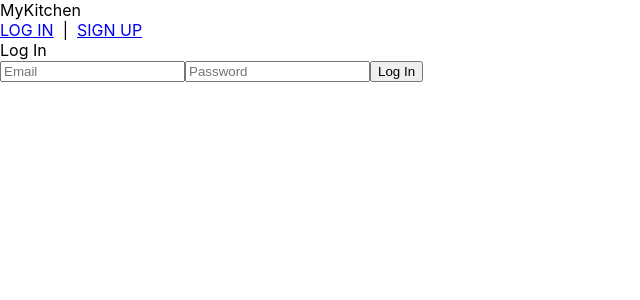
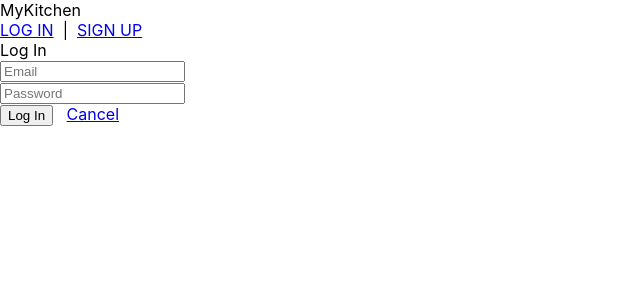
Before and after one commit to eag58914/leveler-app-mern, a React (Create React App) app: page /login in a window 1280 px wide. Shown: the top 300 px of the page, without its empty margins (0-640 px from the left). Built offline with nearby package versions, Linux system fonts and the light colour scheme.

Commit message:
added functions

```diff
--- a/src/pages/LoginPage/LoginPage.jsx
+++ b/src/pages/LoginPage/LoginPage.jsx
@@ -1,5 +1,6 @@
 import React, { Component } from 'react';
 import { Link } from 'react-router-dom';
+import userService from '../../utils/userServices';
 
 class LoginPage extends Component {
 	state = {
@@ -7,15 +8,36 @@ class LoginPage extends Component {
 		pw: ''
 	};
 
-	handleSubmit = (e) => {
+	handleChange = (e) => {
+		this.setState({
+			// Using ES2015 Computed Property Names
+			[e.target.name]: e.target.value
+		});
+	};
+
+	handleSubmit = async (e) => {
 		e.preventDefault();
+		try {
+			console.log('hi1');
+			await userService.login(this.state);
+			console.log('hi2');
+			// Successfully signed up
+			this.props.handleSignupOrLogin();
+			console.log('hi3');
+			this.props.history.push('/');
+		} catch (err) {
+			// Invalid user data (probably duplicate email)
+			alert('Invalid Credentials!');
+		}
 	};
 
 	render() {
 		return (
-			<div>
+			<div className="LoginPage">
 				<header className="header-footer">Log In</header>
-				<form onSubmit={this.handleSubmit}>
+				<form className="form-horizontal" onSubmit={this.handleSubmit}>
+					<div className="form-group">
+						<div className="col-sm-12">
 							<input
 								type="email"
 								className="form-control"
@@ -24,6 +46,10 @@ class LoginPage extends Component {
 								name="email"
 								onChange={this.handleChange}
 							/>
+						</div>
+					</div>
+					<div className="form-group">
+						<div className="col-sm-12">
 							<input
 								type="password"
 								className="form-control"
@@ -32,7 +58,14 @@ class LoginPage extends Component {
 								name="pw"
 								onChange={this.handleChange}
 							/>
+						</div>
+					</div>
+					<div className="form-group">
+						<div className="col-sm-12 text-center">
 							<button className="btn btn-default">Log In</button>&nbsp;&nbsp;&nbsp;
+							<Link to="/">Cancel</Link>
+						</div>
+					</div>
 				</form>
 			</div>
 		);
--- /dev/null
+++ b/src/pages/SignupPage/SignUpPage.jsx
@@ -0,0 +1,23 @@
+import React, { Component } from 'react';
+import SignUpForm from '../../components/SignUpForm/SignUpForm';
+
+class SignupPage extends Component {
+	constructor(props) {
+		super(props);
+		this.state = { message: '' };
+	}
+
+	updateMessage = (msg) => {
+		this.setState({ message: msg });
+	};
+
+	render() {
+		return (
+			<div className="SignupPage">
+				<SignUpForm {...this.props} updateMessage={this.updateMessage} />
+				<p>{this.state.message}</p>
+			</div>
+		);
+	}
+}
+export default SignupPage;
```
Lines whose indentation alone changed are shown as unchanged.
